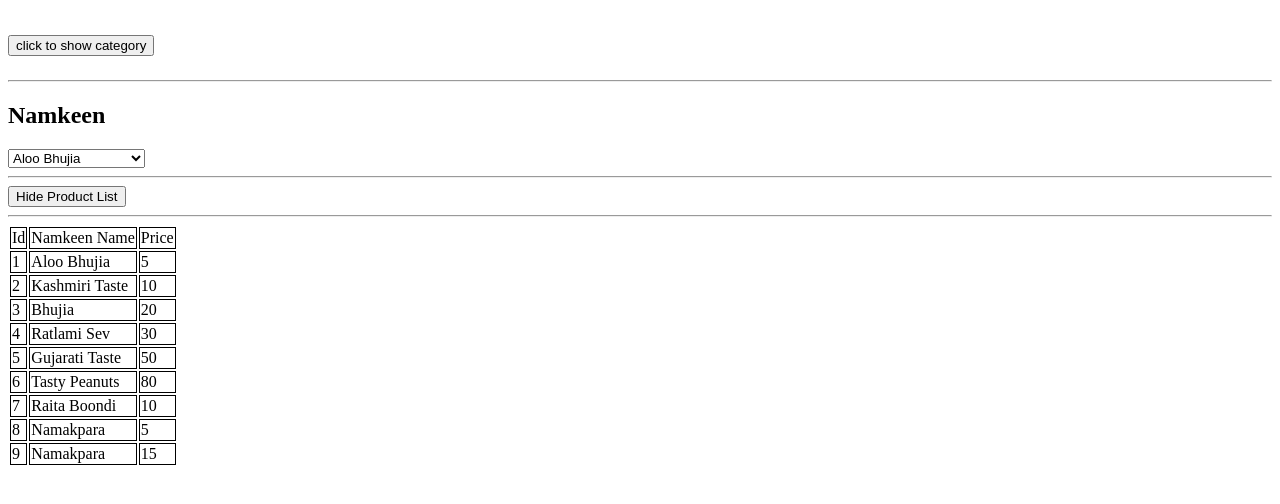
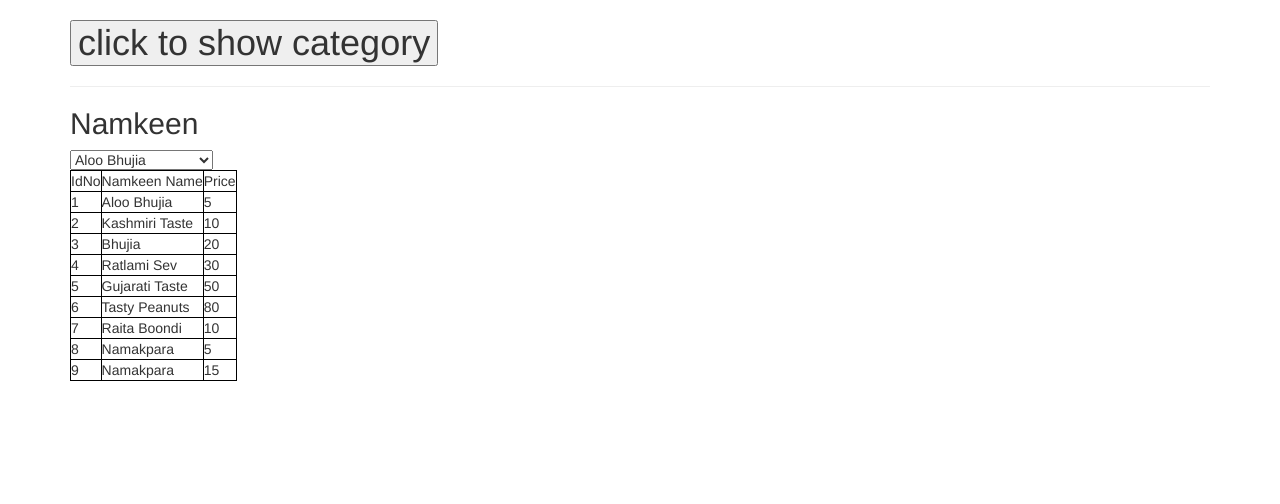
Before and after one commit to kishanlakhani/import-export-demo, an Angular app: page / in a window 1280 px wide. Both pictures are taken after a click on the button "click to show category". Shown: the top 504 px of the page. Built offline with nearby package versions, Linux system fonts and the light colour scheme.

Commit message:
event and property binding

```diff
--- a/angular.json
+++ b/angular.json
@@ -24,6 +24,7 @@
               "src/assets"
             ],
             "styles": [
+              "node_modules/bootstrap/dist/css/bootstrap.min.css",
               "src/styles.css"
             ],
             "scripts": []
--- a/package.json
+++ b/package.json
@@ -19,6 +19,7 @@
     "@angular/platform-browser": "~8.2.14",
     "@angular/platform-browser-dynamic": "~8.2.14",
     "@angular/router": "~8.2.14",
+    "bootstrap": "^3.4.1",
     "rxjs": "~6.4.0",
     "tslib": "^1.10.0",
     "zone.js": "~0.9.1"
--- a/src/app/app.component.html
+++ b/src/app/app.component.html
@@ -1,3 +1,5 @@
-<h1><button (click)="isShow()">click to show category </button></h1>
-<hr>
-<app-category *ngIf="isCategoryShow" [isCategoryShow]="isCategoryShow"></app-category >
+<div class="container">
+    <h1><button (click)="isShow()">click to show category </button></h1>
+    <hr>
+    <app-category *ngIf="isCategoryShow" [isCategoryShow]="isCategoryShow"></app-category >
+</div>
--- a/src/app/category/category.component.html
+++ b/src/app/category/category.component.html
@@ -1,25 +1,28 @@
 <!-- for dropdownbox and input box  -->
 <h2>Namkeen</h2>
-<select name="" id="namkeenName" *ngIf="isHideProduct"  (click)="getPrice()" >
+<select name="" id="namkeenName" *ngIf="isHideProduct" (change)="getSelectValue($event)" >
 <option value="" disabled>select change price</option>
-<option  *ngFor="let item of NamkeenName"  [value]="item">{{ item }}</option>
+<option  *ngFor="let item of namkeenName"  [value]="item">{{ item }}</option>
 </select>
-<input *ngIf="isShowPriceInput &&  isHideProduct" type="number" [(ngModel)]="newPrice">
+<input *ngIf="isShowPriceInput &&  isHideProduct" type="text" [(ngModel)]="showPriceInput" (input)="newPriceGet($event)">
 
 <!-- for hide and show product  -->
-<hr>
-<button (click)="hideProduct()">Hide Product List</button>
-<hr>
+  <!-- <hr>
+  <button (click)="hideProduct()">Hide Product List</button>
+  <hr> -->
 
 <!-- for product category -->
-<div *ngIf="isHideProduct">
-  <div *ngIf="!selectValue; else notShow" >
+<!-- <div *ngIf="isHideProduct"> -->
+  <!-- <div *ngIf="!selectValue; else notShow" >
+    <app-product></app-product>
+</div> -->
+  <div *ngIf="!selectIndex; else notShow" >
       <app-product></app-product>
   </div>
     <ng-template #notShow>
-      <app-product [priceChangeX]="newPrice" [selectIndexX]="selectIndex"></app-product>
+      <app-product  [selectIndex]="selectIndex" [newPriceSend]="newPriceSend"></app-product>
     </ng-template>
-</div>
+<!-- </div> -->
 
   <!--
 <div *ngIf="isHideProduct">
--- a/src/app/category/category.component.ts
+++ b/src/app/category/category.component.ts
@@ -10,11 +10,10 @@ export class CategoryComponent implements OnInit {
   // newPrice come from input box for change partucular product price and two way databinding
   newPrice:number;
   // all NAMKEEN data store in NamkeenList
-  NamekeenList:INamkeen[];
+  namekeenList:INamkeen[];
   // for drop down store only name use NamkeenName
-  NamkeenName:string[];
+  namkeenName:string[];
 
-  name:string;
   // isShowPriceInput for when drop down select then after show input box
   isShowPriceInput:boolean;
   //isHideProduct for product component show and hide
@@ -23,17 +22,18 @@ export class CategoryComponent implements OnInit {
   selectValue:string;
   // selectIndex index of selectValue in NAMKEEN
   selectIndex:number;
+  newPriceSend :number;
+  showPriceInput:string="";
 
   constructor() { }
 
   ngOnInit() {
     console.log("category ngOnIt call")
     this.newPrice=0;
-    this.NamekeenList = NAMKEEN;
-    this.NamkeenName = this.NamekeenList.map(namkeen=>{
+    this.namekeenList= NAMKEEN;
+    this.namkeenName = this.namekeenList.map(namkeen=>{
       return namkeen.namkeenName;
     });
-    this.name='';
     this.isShowPriceInput=false;
     this.isHideProduct=true;
   }
@@ -60,23 +60,43 @@ export class CategoryComponent implements OnInit {
   }
 
   // input box price value get when drop down value select
-  getPrice(){
-    console.log(this.name)
+  getSelectValue(event){
+    this.selectIndex = event.srcElement.options.selectedIndex;
+    // this.selectIndex= event.srcElementoptions.selectedIndex;
+    // console.log(this.selectIndex);
+    this.newPriceSend= this.namekeenList[this.selectIndex-1].price;
+    this.showPriceInput = String(this.newPriceSend);
+    this.isShowPriceInput = true;
 
-    this.selectValue = (<HTMLInputElement>document.getElementById('namkeenName')).value;
-    let s = NAMKEEN[this.NamkeenName.indexOf(this.selectValue)].idNo;
-    this.selectIndex = s;
-    console.log(this.selectIndex)
-    let p  = NAMKEEN[this.NamkeenName.indexOf(this.selectValue)].price;
-    this.newPrice = Number(p);
+  }
+
+  newPriceGet(event){
+    // console.log(event);
+    this.newPriceSend = Number((<HTMLInputElement>event.target).value);
+    this.showPriceInput = String(this.newPriceSend);
     this.isShowPriceInput = true;
+
   }
 
 
 
- a(){
-   console.log("kkk")
- }
+}
 
 
-}
+
+
+
+
+
+
+//  console.log(event);
+//     this.selectValue = (<HTMLInputElement>event.target).value;
+//     // console.log(event.srcElementoptions.selectedIndex)
+//     // console.log(this.namekeenList[this.namkeenName.indexOf(this.selectValue)-1].price)
+//     console.log(this.namekeenList[this.namkeenName.indexOf(this.selectValue)])
+//     this.selectIndex = event.srcElement.options.selectedIndex;
+//     console.log("select index" + typeof this.selectIndex + this.selectIndex)
+//     this.newPriceSend = this.namekeenList[(this.selectIndex)].price;
+//     console.log(this.selectValue +   " " + this.newPriceSend)
+//     this.showPriceInput = String(this.newPriceSend);
+//     this.isShowPriceInput = true;
--- a/src/app/product/product.component.html
+++ b/src/app/product/product.component.html
@@ -1,7 +1,7 @@
 <div>
     <table>
         <tr>
-            <td>Id</td>
+            <td>IdNo</td>
             <td>Namkeen Name</td>
             <td>Price</td>
         </tr>
--- a/src/app/product/product.component.ts
+++ b/src/app/product/product.component.ts
@@ -8,20 +8,53 @@ import { NAMKEEN,INamkeen } from './Namkeen';
 })
 export class ProductComponent implements OnInit ,OnDestroy{
   NamkeenList:INamkeen[];
-  @Input() priceChangeX:number=0;
-  @Input() selectIndexX:number=0;
+  @Input() newPriceSend:number=0;
+  @Input() selectIndex:number=0;
+  namekeenList:INamkeen[];
+  namkeenName:string[];
   construtor() {
-    console.log(NAMKEEN);
+
   }
 
+  selectIndexX:number=0;
   ngOnInit() {
     this.NamkeenList = NAMKEEN;
     console.log("product ngonit call")
   }
+
   ngOnChanges(changes: SimpleChanges): void {
     console.log("ngOnChanges product call")
-    // console.log(this.NamkeenList[this.selectIndexX-1].price)
-    this.NamkeenList[this.selectIndexX-1]["price"] = changes.priceChangeX.currentValue;
+    console.log(this.selectIndex);
+    console.log(this.newPriceSend);
+    this.namekeenList = NAMKEEN;
+    // this.namkeenName = this.namekeenList.map(namkeen => namkeen.namkeenName);
+    // console.log(this.namekeenList[this.selectIndexX].price);
+    this.NamkeenList[this.selectIndex-1].price = this.newPriceSend;
+
+  }
+  ngOnDestroy(): void {
+    console.log("product destroy call");
+  }
+
+}
+
+
+
+
+
+
+
+
+
+
+
+
+
+
+
+
+
+
     // console.log(this.NamkeenList[this.selectIndexX-1].price)
 
     // this.NamkeenList[]
@@ -31,11 +64,3 @@ export class ProductComponent implements OnInit ,OnDestroy{
     //   // console.log(namkeen.id);
     //    return namkeen.price=changes.priceChange.currentValue;
     // })
-  }
-  ngOnDestroy(): void {
-    //Called once, before the instance is destroyed.
-    //Add 'implements OnDestroy' to the class.
-    console.log("product destroy call");
-  }
-
-}
--- a/src/styles.css
+++ b/src/styles.css
@@ -1 +1,2 @@
 /* You can add global styles to this file, and also import other style files */
+/* @import '~bootstrap/dist/css/bootstrap.min.css'; */
```
Also changed, not shown: 1 other file (tests, documents, lock files or other folders).
